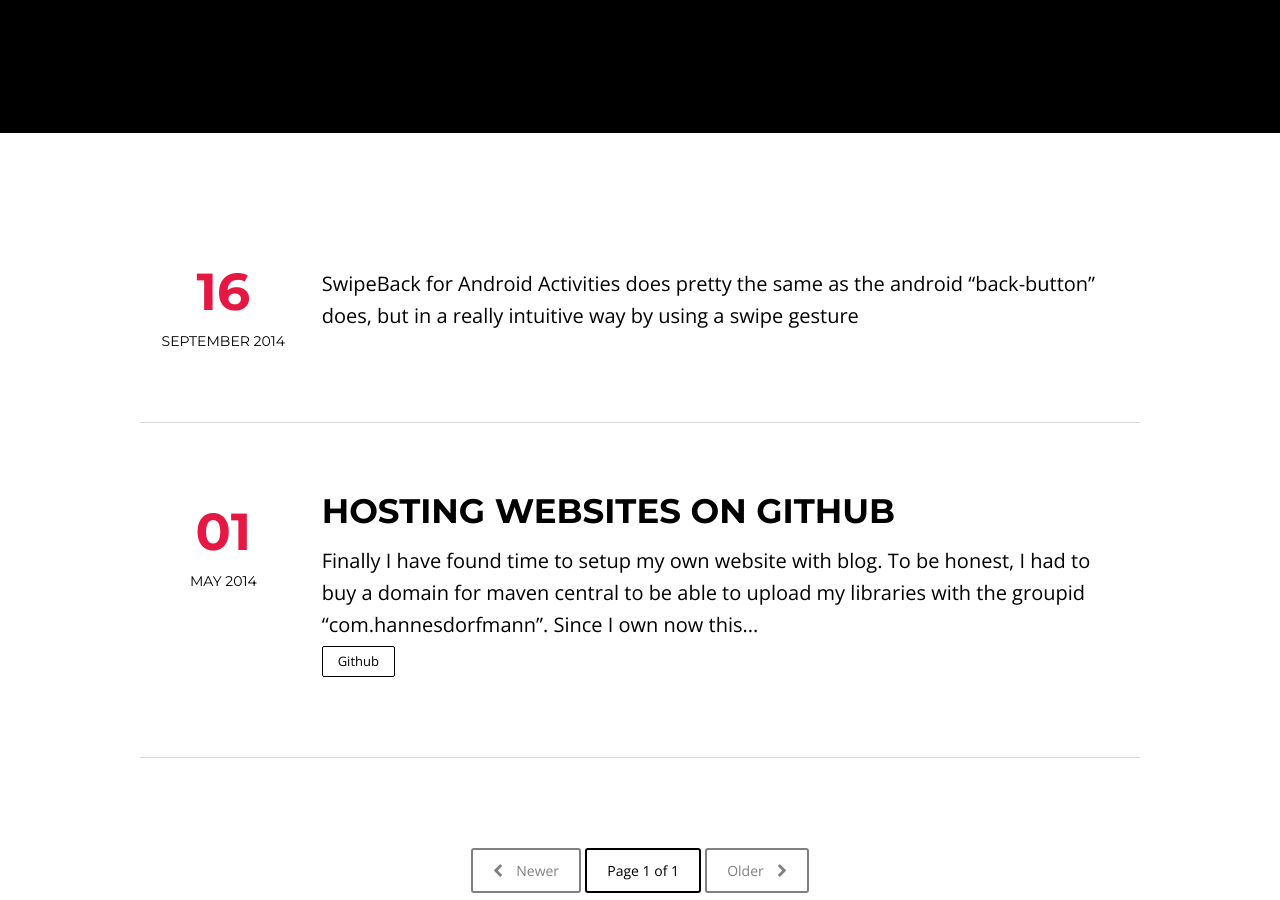
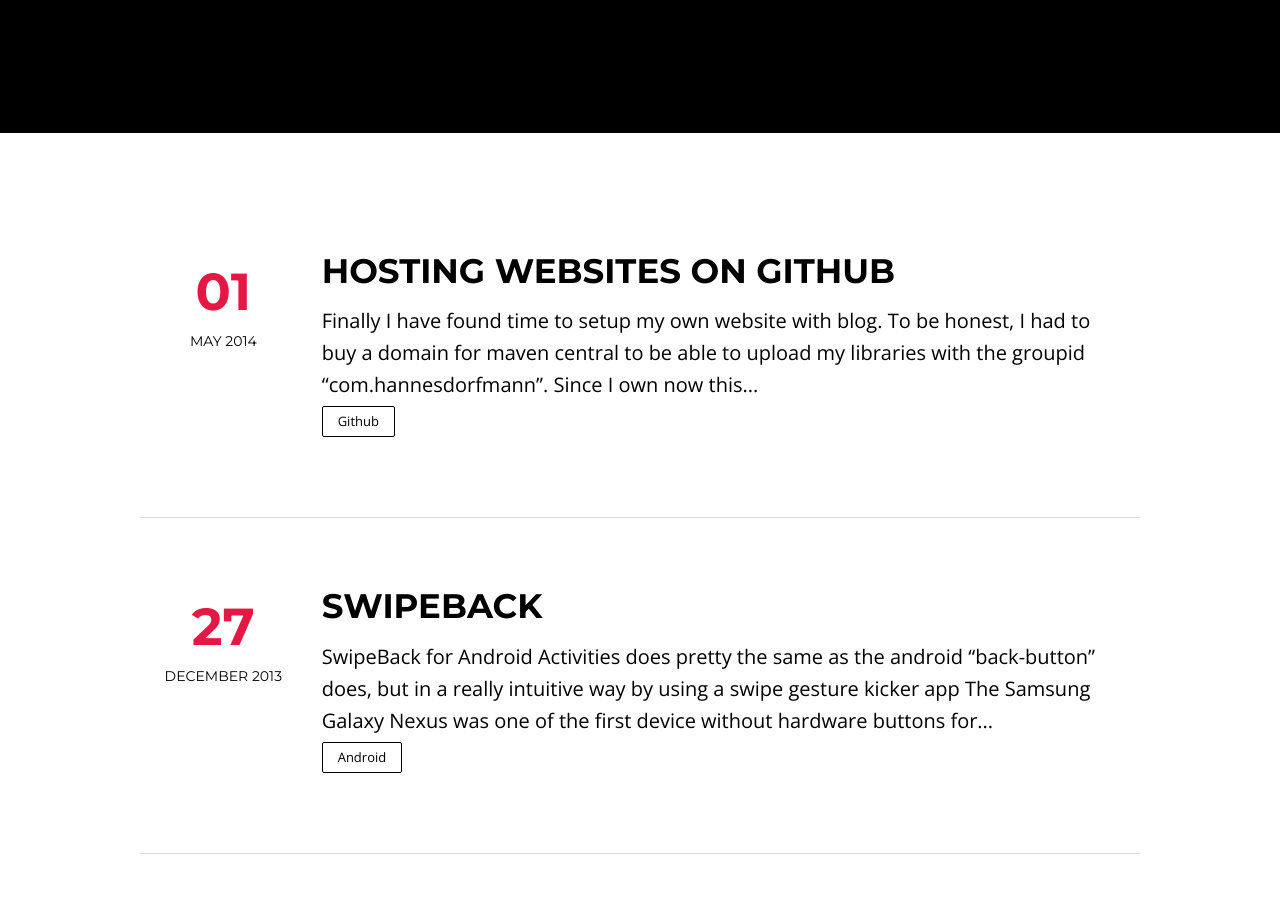
Before and after one commit to sockeqwe/website-old, a Jekyll site: the page built from index.html, in a window 1280 px wide and 900 px high, scrolled down 391 px. Built offline with Jekyll 4.4.1, drawn with Linux system fonts in a browser that asks for light colours; nearby versions of some CDN libraries; the list of posts is cut into pages by our own code; some of the changed lines change nothing that is shown.

Commit message:
SwipeBack reimported

```diff
--- a/_posts/2013-12-27-swipeback.md
+++ b/_posts/2013-12-27-swipeback.md
@@ -2,14 +2,59 @@
 layout: post
 published: true
 title: SwipeBack
-description: "SwipeBack for Android Activities to do pretty the same as the android "back-button" will do, but in a really intuitive way by using a swipe gesture"
+mathjax: false
 featured: false
+comments: true
 headline: SwipeBack
 categories:
   - android
 tags: android
-comments: true
-share: true
 ---
 
 SwipeBack for Android Activities does pretty the same as the android "back-button" does, but in a really intuitive way by using a swipe gesture
+
+[kicker app](https://play.google.com/store/apps/details?id=com.netbiscuits.kicker)
+
+[![Kicker app](http://img.youtube.com/vi/-QgECTWOoa0/0.jpg)](http://www.youtube.com/watch?v=-QgECTWOoa0)
+
+[![See demo video](http://img.youtube.com/vi/T6mbg_wqlkc/0.jpg)](http://www.youtube.com/watch?v=T6mbg_wqlkc)
+
+The Samsung Galaxy Nexus was one of the first device without hardware buttons for "back", "home" and "app switching (multitasking)" but used the androids navigation bar on screen (introduced in Android 4.0). The navigation bar was at least in my opinion a big step forward, especially on screen rotation from landscape to portrait and vice versa. But I asked myself, do we really need a navigation bar? I mean the navigation bar takes ca. 10 % of the whole screen. Even at the home screen the "back" and "home" button is useless (because they do nothing). So I thought to myself: Why do we not use swipe gestures instead of a navigation bar? But maybe this idea is to futuristic and not suitable for all kind of android user. A few years later apple introduced the swipe back gesture in iOS 7. Why doesn't Android Apps use swipe gesture as alternative to the back button. Pinterest and Tumblr do so, but at least they use a single Activity and a ViewPager. The problem with this approach is:
+
+ 1. You will lost a little bit the ability to jump to any screen by using intents. Take Pinterest as an example: If you get a push notification from Pinterest and you click on it you will see a loading dialog on screen. Internal the navigation stack is generated by adding Fragments to the ViewPager.
+
+ 2. ActionBar: The ActionBar is as default not part of a fragment, but it's part of the activity. So you can not (by using a ViewPager) use the default ActionBar to swipe back to the previous Fragment, because the ActionBar will remain sticky. So you have to implement you own ActionBar and attach that to the fragments view.
+
+## SwipeBack
+My approach can be used for activities. It does pretty the same as the android menu drawers do. It adds an additional layout and slides the content or the window to the side. It's pretty the same as many android navigation drawer libraries do. So we will use `overridePendingTransition()` to start an activity and we will override `onBackPressed()` and setting there the reverse animation. For instance we can use a slide-in animation when starting an Activity and a slide-out animation onBackPressed. So far so good. SwipeBack will detect the swipe gesture for you and slide the activity or window content. It will show a "hint" to give the user feedback that by dropping the finger from screen the Activity will be finished by triggering `onBackPressed()`.
+
+## How to use it
+You simply have to set it up in you Activities onCreate() method.
+Instead of `Activity.setContentView()` call `SwipeBack.setContentView()`. It's not supported yet to build it from xml.
+
+{% highlight java %}
+public class SwipeBackActivity extends FragmentActivity {
+
+  @Override
+  public void onCreate(Bundle saved){
+    super.onCreate(saved);
+
+    // Init the swipe back
+    SwipeBack.attach(this, Position.LEFT)
+        .setContentView(R.layout.activity_simple)
+        .setSwipeBackView(R.layout.swipeback_default);
+
+  }
+
+
+  @Override
+  public void onBackPressed(){
+    super.onBackPressed();
+    overridePendingTransition(R.anim.swipeback_stack_to_front,
+        R.anim.swipeback_stack_right_out);
+  }
+}
+{% endhighlight %}
+
+## Library
+The SwipeBack library is available on [Github](https://github.com/sockeqwe/SwipeBack) and on maven central.
```
